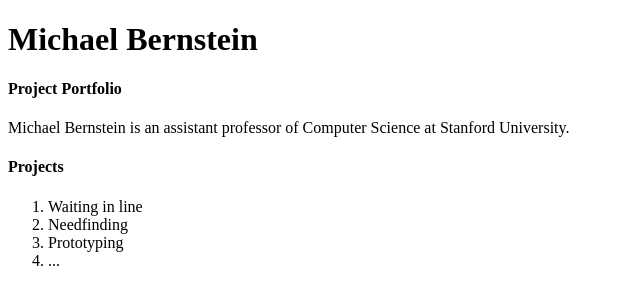
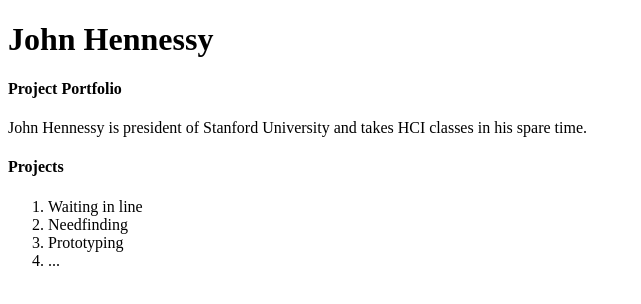
Before and after one commit to IntroHCI/lab1, a website: page static/index.html in a window 1280 px wide. Shown: the whole page, without its empty margins (0-641 px from the left). Drawn offline with Linux system fonts and the light colour scheme.

Commit message:
changed to hennessy

```diff
--- a/static/index.html
+++ b/static/index.html
@@ -8,11 +8,11 @@
 
 <body>
 	<!-- this is a comment in HTML -->
-	<h1>Michael Bernstein</h1> <!-- h1 through h5 are headers. The higher the number, the smaller the header -->
+	<h1>John Hennessy</h1> <!-- h1 through h5 are headers. The higher the number, the smaller the header -->
 	<h4>Project Portfolio</h4>
 
 	<!-- p means paragraph -->
-	<p>Michael Bernstein is an assistant professor of Computer Science at Stanford University.</p>
+	<p>John Hennessy is president of Stanford University and takes HCI classes in his spare time.</p>
 
 	<h4>Projects</h4>
 	<ol>
```
